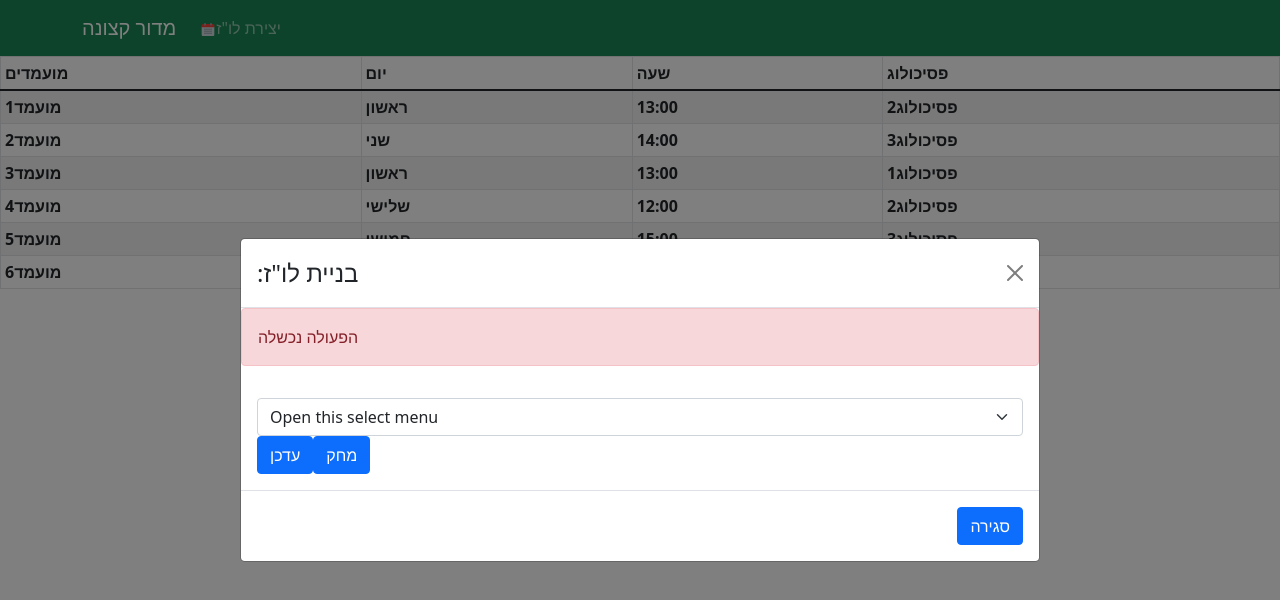
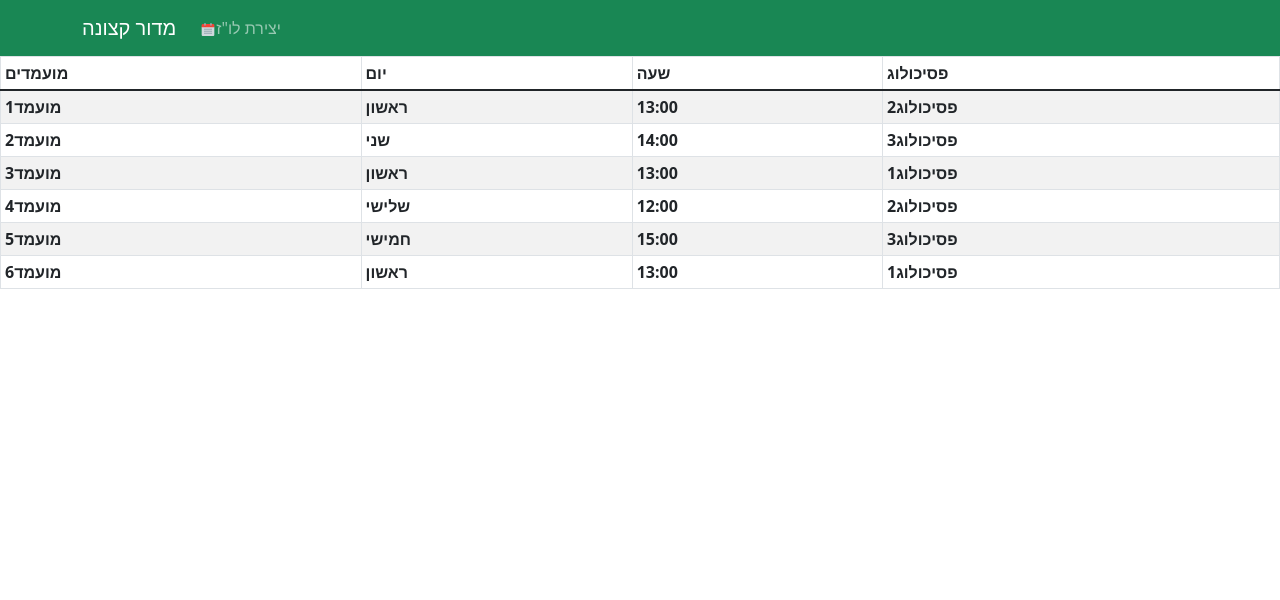
Before and after one commit to orinadam/calander_optimization, a React (Create React App) app in the folder frontend/: page / in a window 1280 px wide. Shown: the top 600 px of the page. Built offline with nearby package versions, Linux system fonts and the light colour scheme.

Commit message:
fix modal style

```diff
--- a/frontend/src/App.js
+++ b/frontend/src/App.js
@@ -23,8 +23,8 @@ function App() {
 
 
   //Edit Candidate Modal
-  const [candidateModal, setCandidateModal] = useState(true)
-  const [errorCandidateModal, setErrorCandidateModal] = useState(true)
+  const [candidateModal, setCandidateModal] = useState(false)
+  const [errorCandidateModal, setErrorCandidateModal] = useState(false)
   const [candidate, setCandidate] = useState({})
 
   const closeModal = (errFunc, formFunc) =>
@@ -40,7 +40,7 @@ function App() {
       {formModal && <UploadFilesModal  changeError={setErrorModal} showError={errorModal} show={formModal} onHide={() => {closeModal(setErrorModal,setFormModal)}} />}
       {candidateModal && <EditCandidate  changeError={setErrorCandidateModal} showError={errorCandidateModal} show={candidateModal} onHide={() => {closeModal(setErrorModal,setCandidateModal)}} />}
        {/*body*/}
-      <ScheduleTable data={data} editData={setData}/>
+      <ScheduleTable openCandidate={()=> {setCandidateModal(true)}}  data={data} editData={setData}/>
     </div>
   );
 }
--- a/frontend/src/components/UI/EditCandidate.js
+++ b/frontend/src/components/UI/EditCandidate.js
@@ -47,10 +47,11 @@ const EditCandidate = (props) => {
         <option value="2">Two</option>
         <option value="3">Three</option>
         </Form.Select>
-
-
-        <Button variant="primary" type="submit">עדכן</Button>
-        <Button variant="primary" type="submit">מחק</Button>
+        <br />
+        <div>
+            <Button variant="primary" type="submit">עדכן</Button>{' '}
+            <Button variant="primary" type="submit">מחק</Button>
+        </div>
         </Form>
         </Modal.Body>
         <Modal.Footer>
--- a/frontend/src/components/UI/Table.js
+++ b/frontend/src/components/UI/Table.js
@@ -1,12 +1,14 @@
 import {Table} from "react-bootstrap"
 import { useState } from "react"
+
+
 
 const ScheduleTable = props =>
 {
     console.log(props)
     const rows = props.data.map((item, i) => {
         return (
-            <tr onClick={() => console.log(`check ${i}`)}>
+            <tr onClick={props.openCandidate}>
                 <th>{item.candidate}</th>
                 <th>{item.day}</th>
                 <th>{item.hour}</th>
```
